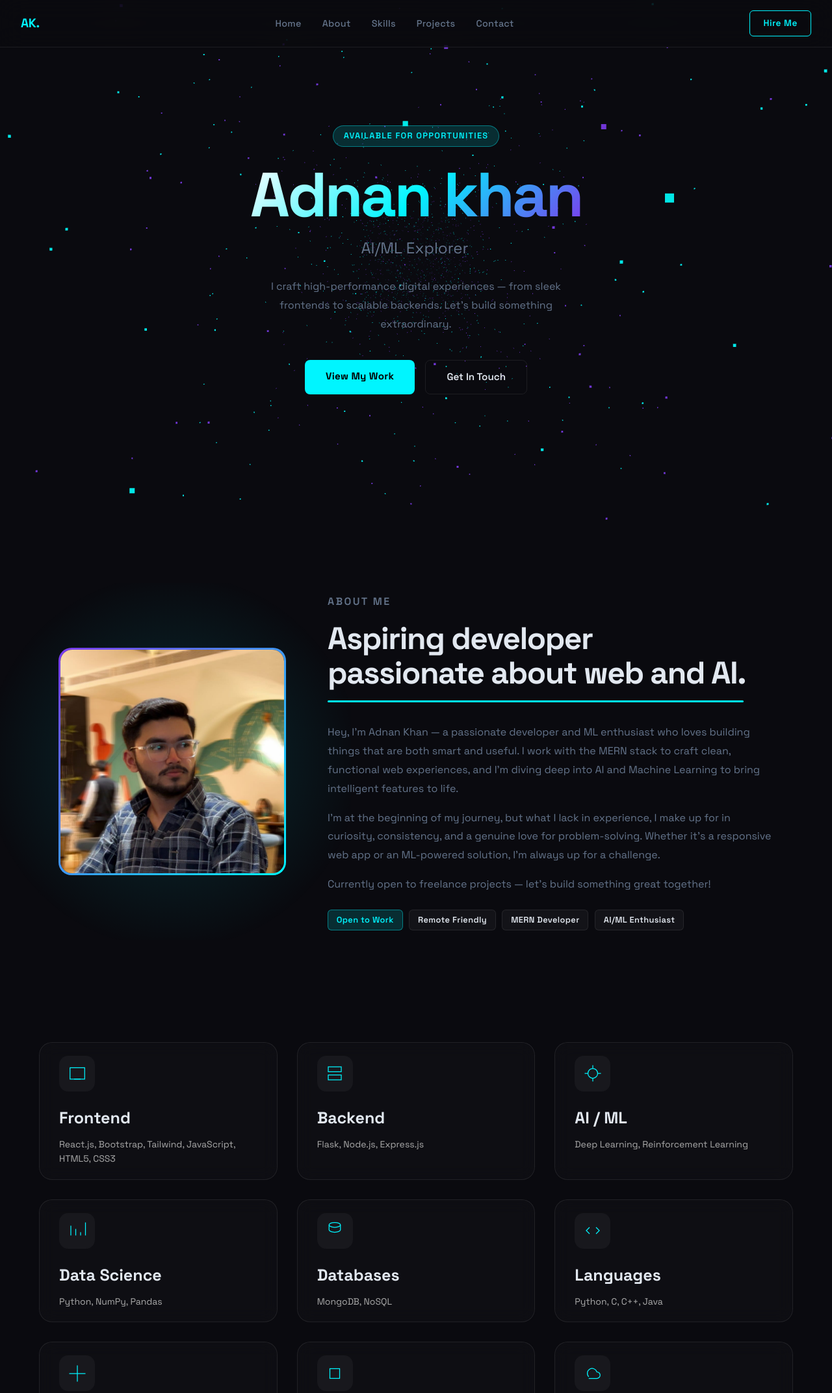
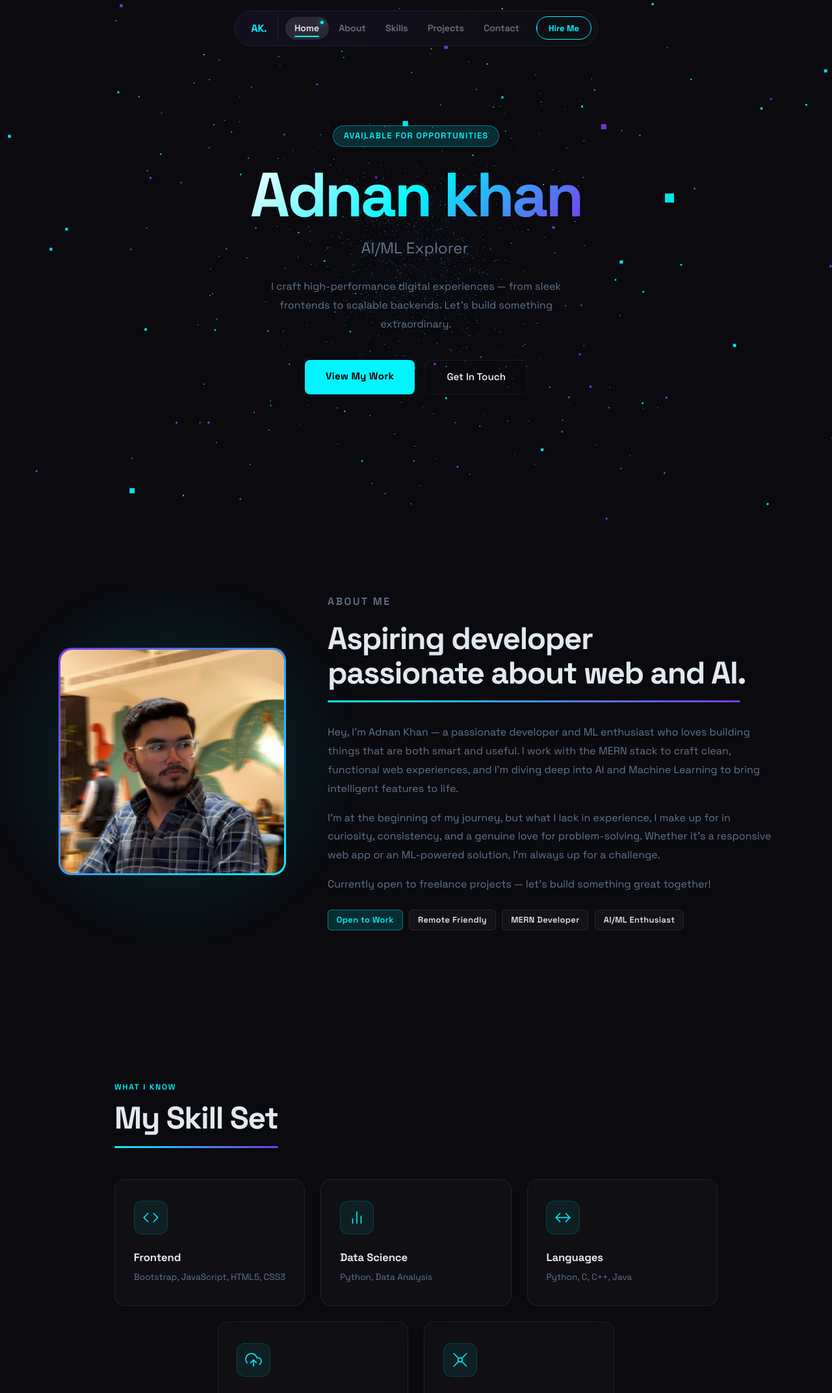
Before and after one commit to Adnankhan15929/Adnan-Portfolio, a plain HTML site: page index.html in a window 1280 px wide. Shown: the top 2144 px of the page at 65% size. Drawn offline with nearby package versions, Linux system fonts and the light colour scheme.

Commit message:
Add new logo image file

```diff
--- a/index.html
+++ b/index.html
@@ -4,6 +4,7 @@
     <meta charset="UTF-8" />
     <meta name="viewport" content="width=device-width, initial-scale=1.0" />
     <title>Portfolio</title>
+     <link rel="icon" href="logo.png" type="image/png" style="font-size: xx-large;">
     <link
       href="https://fonts.googleapis.com/css2?family=Space+Grotesk:wght@300;400;500;600;700&display=swap"
       rel="stylesheet"
@@ -21,7 +22,7 @@
         <li><a href="#projects">Projects</a></li>
         <li><a href="#contact">Contact</a></li>
       </ul>
-      <a href="#contact" class="nav-cta">Hire Me</a>
+      <a href="#contact" class="nav-cta"><span>Hire Me</span></a>
       <button class="hamburger" id="hamburger" aria-label="Menu">
         <span></span><span></span><span></span>
       </button>
@@ -61,7 +62,7 @@
          <div class="avatar-wrap reveal">
   <div class="avatar-glow"></div>
   <div class="avatar">
-    <img src="WhatsApp Image 2026-04-16 at 10.44.33 PM.jpeg" alt="Adnan Khan" class="avatar-img" />
+    <img src="MyImage.jpeg" alt="Adnan Khan" class="avatar-img" />
   </div>
 </div>
           <div class="bio reveal">
@@ -69,7 +70,7 @@
             <h2 class="section-title">
               Aspiring developer <br>passionate about web and AI.
             </h2>
-            <div class="section-line"></div>
+            <div class="section-line about-line"></div>
             <p>
               Hey, I'm Adnan Khan — a passionate developer and ML enthusiast who loves building things that are both smart and useful. I work with the MERN stack to craft clean, functional web experiences, and I'm diving deep into AI and Machine Learning to bring intelligent features to life.
 
@@ -91,73 +92,45 @@
     </section>
 
     <!-- SKILLS -->
-   <section class="skills-section" id="skills">
+    <!-- SKILLS -->
+<section class="skills-section" id="skills">
+  <div class="skills-header">
+    <p class="section-label">What I Know</p>
+    <h2 class="section-title">My Skill Set</h2>
+    <div class="section-line skills-line"></div>
+  </div>
+
   <div class="skills-grid">
 
-    <div class="skill-card active">
+    <div class="skill-card">
       <div class="icon">
-        <!-- Frontend -->
-        <svg viewBox="0 0 24 24" fill="none">
-          <path d="M3 5h18v14H3z" stroke="currentColor" stroke-width="1"/>
-          <path d="M8 19h8" stroke="currentColor" stroke-width="1"/>
+        <svg viewBox="0 0 24 24" fill="none" stroke="#00f5ff" stroke-width="1.5" stroke-linecap="round" stroke-linejoin="round">
+          <polyline points="16 18 22 12 16 6"/>
+          <polyline points="8 6 2 12 8 18"/>
         </svg>
       </div>
       <h3>Frontend</h3>
-      <p>React.js, Bootstrap, Tailwind, JavaScript, HTML5, CSS3</p>
+      <p>Bootstrap, JavaScript, HTML5, CSS3</p>
     </div>
 
     <div class="skill-card">
       <div class="icon">
-        <!-- Backend -->
-        <svg viewBox="0 0 24 24" fill="none">
-          <rect x="4" y="4" width="16" height="6" stroke="currentColor" stroke-width="1"/>
-          <rect x="4" y="14" width="16" height="6" stroke="currentColor" stroke-width="1"/>
+        <svg viewBox="0 0 24 24" fill="none" stroke="#00f5ff" stroke-width="1.5" stroke-linecap="round" stroke-linejoin="round">
+          <line x1="18" y1="20" x2="18" y2="10"/>
+          <line x1="12" y1="20" x2="12" y2="4"/>
+          <line x1="6" y1="20" x2="6" y2="14"/>
         </svg>
       </div>
-      <h3>Backend</h3>
-      <p>Flask, Node.js, Express.js</p>
+      <h3>Data Science</h3>
+      <p>Python, Data Analysis</p>
     </div>
 
     <div class="skill-card">
       <div class="icon">
-        <!-- AI -->
-        <svg viewBox="0 0 24 24" fill="none">
-          <circle cx="12" cy="12" r="6" stroke="currentColor" stroke-width="1"/>
-          <path d="M12 2v4M12 18v4M2 12h4M18 12h4" stroke="currentColor" stroke-width="1"/>
-        </svg>
-      </div>
-      <h3>AI / ML</h3>
-      <p>Deep Learning, Reinforcement Learning</p>
-    </div>
-
-    <div class="skill-card">
-      <div class="icon">
-        <!-- Data -->
-        <svg viewBox="0 0 24 24" fill="none">
-          <path d="M4 18V6M10 18V10M16 18V14M22 18V2" stroke="currentColor" stroke-width="1"/>
-        </svg>
-      </div>
-      <h3>Data Science</h3>
-      <p>Python, NumPy, Pandas</p>
-    </div>
-
-    <div class="skill-card">
-      <div class="icon">
-        <!-- Database -->
-        <svg viewBox="0 0 24 24" fill="none">
-          <ellipse cx="12" cy="5" rx="7" ry="3" stroke="currentColor" stroke-width="1"/>
-          <path d="M5 5v6c0 1.7 3.1 3 7 3s7-1.3 7-3V5" stroke="currentColor" stroke-width="1"/>
-        </svg>
-      </div>
-      <h3>Databases</h3>
-      <p>MongoDB, NoSQL</p>
-    </div>
-
-    <div class="skill-card">
-      <div class="icon">
-        <!-- Code -->
-        <svg viewBox="0 0 24 24" fill="none">
-          <path d="M8 16l-4-4 4-4M16 8l4 4-4 4" stroke="currentColor" stroke-width="1"/>
+        <svg viewBox="0 0 24 24" fill="none" stroke="#00f5ff" stroke-width="1.5" stroke-linecap="round" stroke-linejoin="round">
+          <polyline points="16 18 22 12 16 6"/>
+          <polyline points="8 6 2 12 8 18"/>
+          <line x1="2" y1="12" x2="22" y2="12"/>
         </svg>
       </div>
       <h3>Languages</h3>
@@ -166,9 +139,10 @@
 
     <div class="skill-card">
       <div class="icon">
-        <!-- Deployment -->
-        <svg viewBox="0 0 24 24" fill="none">
-          <path d="M12 2v20M2 12h20" stroke="currentColor" stroke-width="1"/>
+        <svg viewBox="0 0 24 24" fill="none" stroke="#00f5ff" stroke-width="1.5" stroke-linecap="round" stroke-linejoin="round">
+          <polyline points="16 16 12 12 8 16"/>
+          <line x1="12" y1="12" x2="12" y2="21"/>
+          <path d="M20.39 18.39A5 5 0 0 0 18 9h-1.26A8 8 0 1 0 3 16.3"/>
         </svg>
       </div>
       <h3>Deployment</h3>
@@ -177,24 +151,16 @@
 
     <div class="skill-card">
       <div class="icon">
-        <!-- Core -->
-        <svg viewBox="0 0 24 24" fill="none">
-          <rect x="6" y="6" width="12" height="12" stroke="currentColor" stroke-width="1"/>
+        <svg viewBox="0 0 24 24" fill="none" stroke="#00f5ff" stroke-width="1.5" stroke-linecap="round" stroke-linejoin="round">
+          <circle cx="12" cy="12" r="3"/>
+          <line x1="3" y1="3" x2="9" y2="9"/>
+          <line x1="15" y1="15" x2="21" y2="21"/>
+          <line x1="21" y1="3" x2="15" y2="9"/>
+          <line x1="9" y1="15" x2="3" y2="21"/>
         </svg>
       </div>
       <h3>Core CS</h3>
-      <p>DSA, REST APIs, Auth Systems</p>
-    </div>
-
-    <div class="skill-card">
-      <div class="icon">
-        <!-- Cloud -->
-        <svg viewBox="0 0 24 24" fill="none">
-          <path d="M7 18h10a4 4 0 0 0 0-8 6 6 0 1 0-10 6" stroke="currentColor" stroke-width="1"/>
-        </svg>
-      </div>
-      <h3>Cloud Architecture</h3>
-      <p>AWS, GCP, Azure</p>
+      <p>Data Structures and Algorithms</p>
     </div>
 
   </div>
@@ -205,7 +171,7 @@
       <div class="container">
         <p class="section-label reveal">Portfolio</p>
         <h2 class="section-title reveal">Featured Projects</h2>
-        <div class="section-line reveal"></div>
+        <div class="section-line reveal projects-line"></div>
         <div class="projects-grid" id="projectsGrid">
           <!-- filled by JS -->
         </div>
@@ -217,7 +183,7 @@
       <div class="container">
         <p class="section-label reveal">Contact</p>
         <h2 class="section-title reveal">Let's Work Together</h2>
-        <div class="section-line reveal"></div>
+        <div class="section-line reveal contact-line"></div>
         <div class="contact-grid">
           <div class="contact-info reveal">
             <h3>Got a project in mind?</h3>
--- a/script.js
+++ b/script.js
@@ -315,3 +315,24 @@
           e.target.reset();
         }, 3000);
       }
+
+      // ─── ACTIVE NAV LINK ON SCROLL ──────────────────────────────────────────
+const sections = document.querySelectorAll('section[id]');
+const navLinks = document.querySelectorAll('.nav-links a');
+
+const activateLink = () => {
+  let current = '';
+  sections.forEach(section => {
+    const sectionTop = section.offsetTop - 100;
+    if (window.scrollY >= sectionTop) current = section.getAttribute('id');
+  });
+  navLinks.forEach(link => {
+    link.classList.remove('active');
+    if (link.getAttribute('href') === `#${current}`) {
+      link.classList.add('active');
+    }
+  });
+};
+
+window.addEventListener('scroll', activateLink);
+activateLink(); // run on load
--- a/style.css
+++ b/style.css
@@ -36,60 +36,75 @@
         pointer-events: none;
       }
 
-      /* NAV */
+ /* ── NAV ── */
 nav {
-        position: fixed;
-        top: 0;
-        left: 0;
-        right: 0;
-        z-index: 100;
-        padding: 1rem 2rem;
-        display: flex;
-        align-items: center;
-        justify-content: space-between;
-        background: rgba(10, 10, 15, 0.7);
-        backdrop-filter: blur(20px);
-        border-bottom: 1px solid var(--glass-border);
-        transition: all 0.3s;
+  position: fixed; top: 1rem; left: 50%; transform: translateX(-50%);
+  z-index: 100; padding: 0.45rem 0.6rem;
+  display: flex; align-items: center; gap: 0.5rem;
+  background: rgba(15,15,22,0.9); backdrop-filter: blur(24px);
+  border: 1px solid var(--glass-border); border-radius: 999px;
+  width: fit-content; overflow: hidden; transition: all 0.3s;
 }
+nav::before {
+  content: ''; position: absolute; inset: 0; border-radius: 999px;
+  background: linear-gradient(90deg, transparent, rgba(0,245,255,0.06), rgba(124,58,237,0.06), transparent);
+  background-size: 300% 100%; animation: shimmer 4s linear infinite; pointer-events: none;
+}
+@keyframes shimmer { 0%{background-position:200% 0} 100%{background-position:-200% 0} }
+
 .nav-logo {
-        font-size: 1.2rem;
-        font-weight: 700;
-        color: var(--cyan);
-        letter-spacing: -0.02em;
-        text-decoration: none;
+  font-size: 1rem; font-weight: 700; color: var(--cyan);
+  letter-spacing: -0.02em; text-decoration: none;
+  padding: 0.4rem 1rem; border-right: 1px solid var(--glass-border);
+  margin-right: 0.2rem; position: relative; transition: text-shadow 0.3s;
 }
-      .nav-links {
-        display: flex;
-        gap: 2rem;
-        list-style: none;
+.nav-logo:hover { text-shadow: 0 0 18px var(--cyan-glow); }
+.nav-logo::after {
+  content: ''; position: absolute; bottom: 6px; left: 1rem; right: 1rem;
+  height: 2px; border-radius: 1px;
+  background: linear-gradient(90deg, var(--cyan), var(--purple));
+  transform: scaleX(0); transform-origin: left;
+  transition: transform 0.35s cubic-bezier(0.4,0,0.2,1);
 }
+.nav-logo:hover::after { transform: scaleX(1); }
+
+.nav-links { display: flex; align-items: center; gap: 0.1rem; list-style: none; padding: 0; }
+.nav-links li { position: relative; }
 .nav-links a {
-        color: var(--muted);
-        text-decoration: none;
-        font-size: 0.9rem;
-        font-weight: 500;
-        transition: color 0.3s;
-        letter-spacing: 0.02em;
+  color: rgba(226,232,240,0.5); text-decoration: none;
+  font-size: 0.875rem; font-weight: 500;
+  padding: 0.4rem 0.9rem; border-radius: 999px;
+  transition: color 0.25s, background 0.25s;
+  display: block; white-space: nowrap; position: relative;
 }
-      .nav-links a:hover {
-        color: var(--cyan);
+.nav-links a:hover { color: var(--text); background: rgba(255,255,255,0.07); }
+.nav-links a.active { color: #fff; background: rgba(255,255,255,0.11); }
+.nav-links a.active::before {
+  content: ''; position: absolute; top: 6px; right: 8px;
+  width: 5px; height: 5px; border-radius: 50%;
+  background: var(--cyan); box-shadow: 0 0 8px var(--cyan);
 }
+.nav-links a::after {
+  content: ''; position: absolute; bottom: 4px; left: 0.9rem; right: 0.9rem;
+  height: 1.5px; border-radius: 1px; background: var(--cyan);
+  transform: scaleX(0); transform-origin: center;
+  transition: transform 0.28s cubic-bezier(0.4,0,0.2,1);
+}
+.nav-links a:hover::after, .nav-links a.active::after { transform: scaleX(1); }
+
 .nav-cta {
-        padding: 0.5rem 1.25rem;
-        border: 1px solid var(--cyan);
-        color: var(--cyan);
-        border-radius: 6px;
-        text-decoration: none;
-        font-size: 0.85rem;
-        font-weight: 600;
-        transition: all 0.3s;
-        letter-spacing: 0.04em;
+  padding: 0.4rem 1.1rem; border: 1px solid var(--cyan); color: var(--cyan);
+  border-radius: 999px; text-decoration: none; font-size: 0.82rem; font-weight: 700;
+  transition: all 0.3s; margin-left: 0.25rem; white-space: nowrap;
+  position: relative; overflow: hidden; display: inline-block;
 }
-      .nav-cta:hover {
-        background: var(--cyan-dim);
-        box-shadow: 0 0 20px var(--cyan-glow);
+.nav-cta::before {
+  content: ''; position: absolute; inset: 0; background: var(--cyan);
+  transform: translateX(-100%); transition: transform 0.3s ease; z-index: 0;
 }
+.nav-cta:hover::before { transform: translateX(0); }
+.nav-cta span { position: relative; z-index: 1; transition: color 0.3s; }
+.nav-cta:hover span { color: #000; }
 .hamburger {
   display: none;
   flex-direction: column;
@@ -307,7 +322,7 @@
         line-height: 1.1;
       }
       .section-line {
-        width: 640px;
+        width: 100%;
         height: 3px;
         background: var(--cyan);
         border-radius: 2px;
@@ -677,26 +692,22 @@
 
       /* RESPONSIVE */
       @media (max-width: 768px) {
+  nav {
+    top: 0;
+    left: 0;
+    right: 0;
+    transform: none;
+    width: 100%;
+    border-radius: 0;
+    padding: 0.75rem 1.25rem;
+    justify-content: space-between;
+  }
   .nav-links,
   .nav-cta {
     display: none;
   }
   .hamburger {
     display: flex;
-        }
-        #about .about-grid {
-          grid-template-columns: 1fr;
-          gap: 2rem;
-        }
-        .contact-grid {
-          grid-template-columns: 1fr;
-        }
-        .avatar {
-          width: 160px;
-          height: 160px;
-        }
-        nav {
-          padding: 1rem 1.25rem;
   }
 }
       @media (max-width: 480px) {
@@ -782,3 +793,128 @@
     grid-template-columns: 1fr;
   }
 }
+
+
+/* SKILLS SECTION */
+.skills-section {
+  padding: 7.5rem 0rem;
+}
+
+.skills-header {
+  max-width: 960px;
+  margin: 0 auto 3rem;
+  padding: 0 1rem;
+}
+
+/* Fix section-line width (was 640px — too wide) */
+.section-line {
+  height: 3px;
+  background: linear-gradient(90deg, var(--cyan), var(--purple));
+  border-radius: 2px;
+  margin-bottom: 2rem;
+}
+
+/* About section — medium */
+.about-line {
+  width: 635px;
+}
+
+/* Skills section — short */
+.skills-line {
+  width: 252px;
+}
+
+/* Projects section — medium */
+.projects-line {
+  width: 380px;
+}
+
+/* Contact section — medium */
+.contact-line {
+  width: 430px;
+}
+
+.skills-grid {
+  display: flex;
+  flex-wrap: wrap;
+  justify-content: center;
+  gap: 1.5rem;
+  max-width: 960px;
+  margin: 0 auto;
+  padding: 0 1rem;
+}
+
+.skill-card {
+  flex: 0 0 calc(33.333% - 1rem);  /* 3 cards per row */
+  min-width: 250px;
+  background: rgba(255,255,255,0.025);
+  border: 1px solid rgba(255,255,255,0.08);
+  border-radius: 16px;
+  padding: 2rem 1.8rem;
+  transition: transform 0.3s, border-color 0.3s, box-shadow 0.3s;
+  backdrop-filter: blur(12px);
+}
+
+.skill-card:hover {
+  transform: translateY(-6px);
+  border-color: rgba(0, 245, 255, 0.35);
+  box-shadow: 0 12px 40px rgba(0, 245, 255, 0.08);
+}
+
+/* Responsive */
+@media (max-width: 900px) {
+  .skill-card {
+    flex: 0 0 calc(50% - 0.75rem);
+  }
+}
+
+@media (max-width: 600px) {
+  .skill-card {
+    flex: 0 0 100%;
+  }
+}
+/* Center the last two cards when grid has 5 items */
+.skill-card:nth-child(4) { grid-column: 1 / 2; }
+.skill-card:nth-child(5) { grid-column: 2 / 3; }
+
+.icon {
+  width: 52px;
+  height: 52px;
+  border-radius: 13px;
+  background: rgba(0, 245, 255, 0.07);
+  border: 1px solid rgba(0, 245, 255, 0.15);
+  display: flex;
+  align-items: center;
+  justify-content: center;
+  margin-bottom: 1.4rem;
+}
+
+.icon svg {
+  width: 26px;
+  height: 26px;
+}
+
+.skill-card h3 {
+  font-size: 1.05rem;
+  font-weight: 700;
+  margin-bottom: 0.4rem;
+  letter-spacing: -0.01em;
+}
+
+.skill-card p {
+  font-size: 0.85rem;
+  color: var(--muted);
+  line-height: 1.6;
+  margin: 0;
+}
+
+/* Responsive */
+@media (max-width: 900px) {
+  .skills-grid { grid-template-columns: repeat(2, 1fr); }
+  .skill-card:nth-child(4),
+  .skill-card:nth-child(5) { grid-column: auto; }
+}
+
+@media (max-width: 600px) {
+  .skills-grid { grid-template-columns: 1fr; }
+}
```
Also changed, not shown: MyImage.jpeg (renamed from WhatsApp Image 2026-04-16 at 10.44.33 PM.jpeg), logo.png (added). Lines whose indentation alone changed are shown as unchanged.
